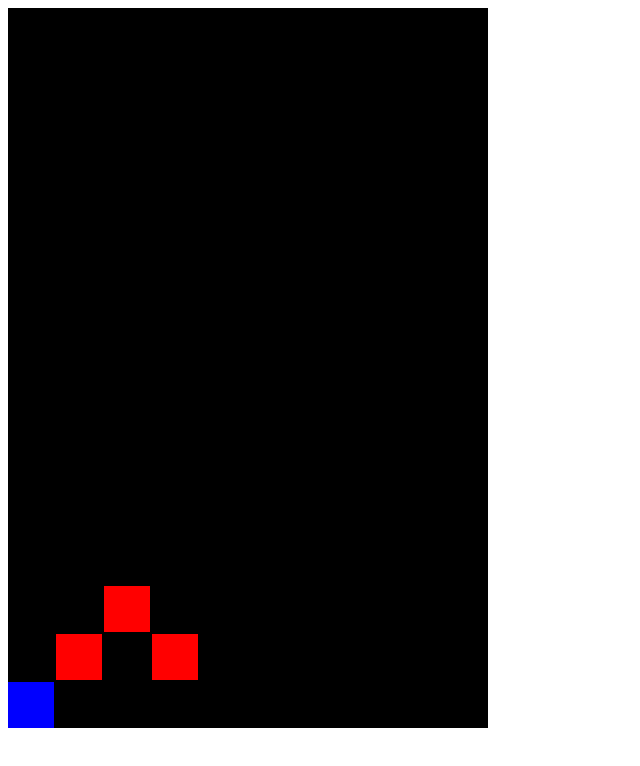
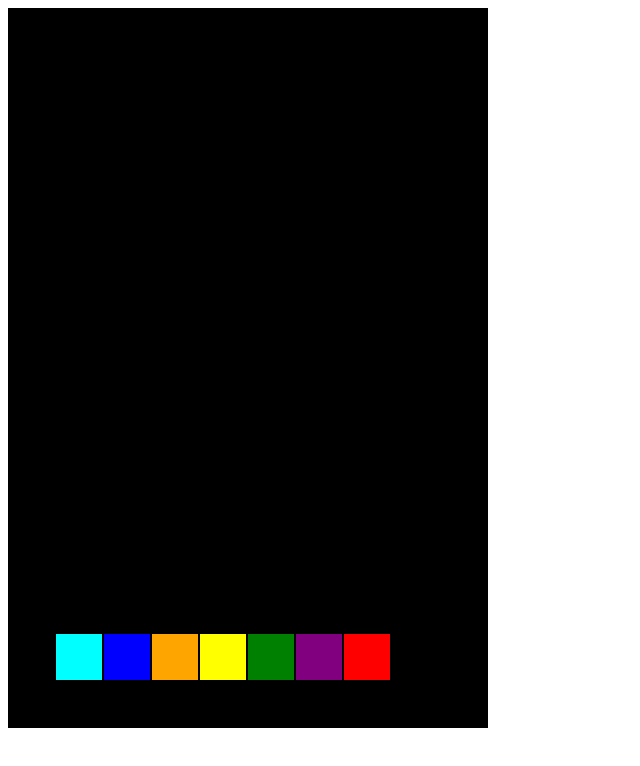
Before and after one commit to edb-gjengen/tetris, a plain HTML site: page index.html in a window 1280 px wide. Shown: the whole page, without its empty margins (0-640 px from the left). Drawn offline with Linux system fonts and the light colour scheme.

Commit message:
Added function to draw a board on canvas.

```diff
--- a/index.html
+++ b/index.html
@@ -1,6 +1,7 @@
 <html>
 	<head>
 		<script src="jquery-1.7.1.js"></script>
+		<script src="utils.js"></script>
 		<script src="tetris-canvas.js"></script>
 		<script src="tetris.js"></script>
 
--- a/tetris-canvas.js
+++ b/tetris-canvas.js
@@ -1,4 +1,18 @@
 function TetrisCanvas(id) {
+	/***********/
+	/* Colors: */
+	/***********/
+	this.colors = {
+		  0: 'black',
+		'I': 'cyan',
+		'J': 'blue',
+		'L': 'orange',
+		'O': 'yellow',
+		'S': 'green',
+		'T': 'purple',
+		'Z': 'red',
+	}
+
 	/********************/
 	/* Global variables */
 	/********************/
@@ -28,6 +42,13 @@ function TetrisCanvas(id) {
 
 	}
 
+	this.drawBoard = function(board) {
+		for (var y = 0; y < this.sHeight; y++) {
+			for (var x = 0; x < this.sWidth; x++) {
+				this.drawRectangle(x,y,this.colors[board[x][y]]);
+			}
+		}
+	}
 
 	/***************/
 	/* Constructor */
--- a/tetris.js
+++ b/tetris.js
@@ -1,8 +1,19 @@
 $(document).ready(function() {
 	var canvas = new TetrisCanvas("tetris-board");
+	var board = createArray(10,15);
 
-	canvas.drawRectangle(0,0,"blue");
-	canvas.drawRectangle(1,1,"red");
-	canvas.drawRectangle(2,2,"red");
-	canvas.drawRectangle(3,1,"red");
+	for (var y = 0; y < 15; y++) {
+		for (var x = 0; x < 10; x++) {
+			board[x][y] = 0;
+		}
+	}
+
+	board[1][1] = 'I';
+	board[2][1] = 'J';
+	board[3][1] = 'L';
+	board[4][1] = 'O';
+	board[5][1] = 'S';
+	board[6][1] = 'T';
+	board[7][1] = 'Z';
+	canvas.drawBoard(board);
 });
--- /dev/null
+++ b/utils.js
@@ -0,0 +1,12 @@
+function createArray(length) {
+    var a = new Array(length || 0);
+
+    if (arguments.length > 1) {
+        var args = Array.prototype.slice.call(arguments, 1);
+        for (var i = 0; i < length; i++) {
+            a[i] = createArray.apply(this, args);
+        }
+    }
+
+    return a;
+}
```
